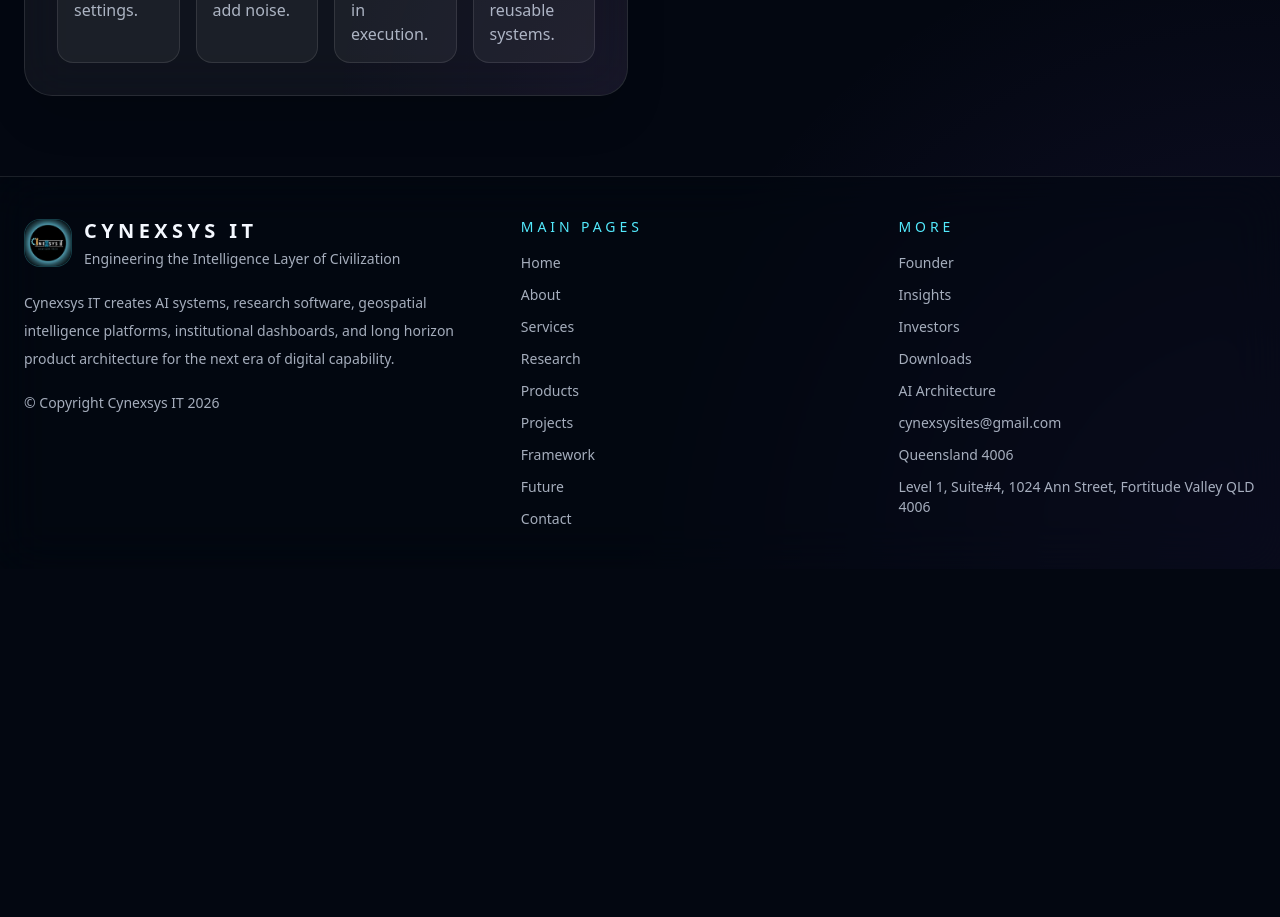
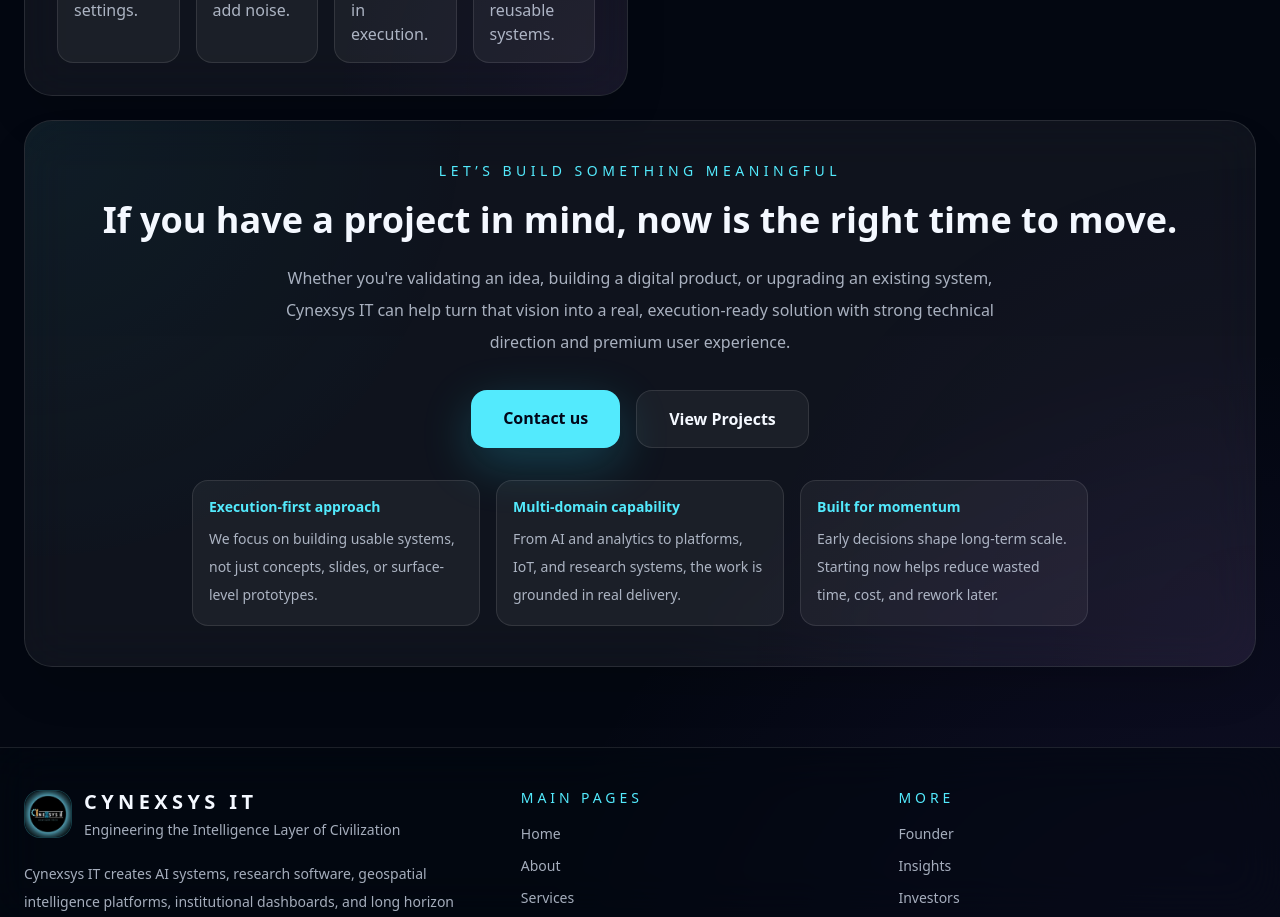
Before and after one commit to elprottoy-dev/cynexsys, a Next.js app: page /about in a window 1280 px wide. Shown: the part 1400-2317 px from the top of the page. Before the commit the page ends 1969 px from the top, so only its background shows below. Built offline with nearby package versions, Linux system fonts and the light colour scheme.

Commit message:
Update page.tsx

```diff
--- a/app/about/page.tsx
+++ b/app/about/page.tsx
@@ -1,11 +1,13 @@
 import type { Metadata } from "next";
+import Link from "next/link";
 import { PageShell } from "@/components/page-shell";
 import { Reveal } from "@/components/animated";
 import { GlassCard } from "@/components/ui";
 
 export const metadata: Metadata = {
   title: "About",
-  description: "Learn who Cynexsys IT is, what drives the company, and why the founder vision is built around intelligence systems.",
+  description:
+    "Learn who Cynexsys IT is, what drives the company, and why the founder vision is built around intelligence systems.",
 };
 
 export default function AboutPage() {
@@ -18,25 +20,43 @@
       <div className="grid gap-6 lg:grid-cols-2">
         <Reveal>
           <GlassCard className="p-8">
-            <div className="text-sm uppercase tracking-[0.32em] text-cyan-300">Company identity</div>
-            <h2 className="mt-4 text-3xl font-black">A Core technology company with a long horizon point of view.</h2>
+            <div className="text-sm uppercase tracking-[0.32em] text-cyan-300">
+              Company identity
+            </div>
+            <h2 className="mt-4 text-3xl font-black">
+              A Core technology company with a long horizon point of view.
+            </h2>
             <p className="mt-5 leading-8 text-[color:var(--muted)]">
-              Cynexsys IT combines AI, research workflows, geospatial intelligence, cloud architecture, automation, and product thinking into one brand that can serve institutions today while preparing for platform scale tomorrow.
+              Cynexsys IT combines AI, research workflows, geospatial intelligence,
+              cloud architecture, automation, and product thinking into one brand
+              that can serve institutions today while preparing for platform scale
+              tomorrow.
             </p>
           </GlassCard>
         </Reveal>
+
         <Reveal delay={0.08}>
           <GlassCard className="p-8">
-            <div className="text-sm uppercase tracking-[0.32em] text-cyan-300">Why now</div>
-            <h2 className="mt-4 text-3xl font-black">The market is moving from tools to intelligence layers.</h2>
+            <div className="text-sm uppercase tracking-[0.32em] text-cyan-300">
+              Why now
+            </div>
+            <h2 className="mt-4 text-3xl font-black">
+              The market is moving from tools to intelligence layers.
+            </h2>
             <p className="mt-5 leading-8 text-[color:var(--muted)]">
-              The next wave of software will connect visibility, memory, reasoning, and action. Cynexsys IT is designed to participate in that shift early by creating client systems that evolve into reusable modules, then into platforms, then into infrastructure products.
+              The next wave of software will connect visibility, memory, reasoning,
+              and action. Cynexsys IT is designed to participate in that shift early
+              by creating client systems that evolve into reusable modules, then into
+              platforms, then into infrastructure products.
             </p>
           </GlassCard>
         </Reveal>
+
         <Reveal>
           <GlassCard className="p-8 lg:col-span-2">
-            <div className="text-sm uppercase tracking-[0.32em] text-cyan-300">Core Principles of the company</div>
+            <div className="text-sm uppercase tracking-[0.32em] text-cyan-300">
+              Core Principles of the company
+            </div>
             <div className="mt-5 grid gap-4 md:grid-cols-2 xl:grid-cols-4">
               {[
                 "Intelligence is infrastructure.",
@@ -48,12 +68,75 @@
                 "Ambition is strongest when grounded in execution.",
                 "Long term value comes from reusable systems.",
               ].map((item) => (
-                <div key={item} className="rounded-2xl border border-[color:var(--line)] bg-[color:var(--panel)] p-4 text-[color:var(--muted)]">{item}</div>
+                <div
+                  key={item}
+                  className="rounded-2xl border border-[color:var(--line)] bg-[color:var(--panel)] p-4 text-[color:var(--muted)]"
+                >
+                  {item}
+                </div>
               ))}
             </div>
           </GlassCard>
         </Reveal>
       </div>
+
+      <Reveal>
+        <GlassCard className="mt-6 p-10 text-center">
+          <div className="text-sm uppercase tracking-[0.32em] text-cyan-300">
+            Let’s build something meaningful
+          </div>
+
+          <h2 className="mt-4 text-3xl font-black leading-tight md:text-4xl">
+            If you have a project in mind, now is the right time to move.
+          </h2>
+
+          <p className="mx-auto mt-5 max-w-3xl leading-8 text-[color:var(--muted)]">
+            Whether you're validating an idea, building a digital product, or upgrading
+            an existing system, Cynexsys IT can help turn that vision into a real,
+            execution-ready solution with strong technical direction and premium user
+            experience.
+          </p>
+
+          <div className="mt-8 flex flex-wrap justify-center gap-4">
+            <Link
+              href="/contact"
+              className="rounded-2xl bg-cyan-300 px-8 py-4 font-semibold text-slate-950 shadow-[0_16px_50px_rgba(34,211,238,0.24)] transition hover:-translate-y-[2px]"
+            >
+              Contact us
+            </Link>
+
+            <Link
+              href="/projects"
+              className="rounded-2xl border border-[color:var(--line)] bg-[color:var(--panel)] px-8 py-4 font-semibold text-[color:var(--text)] transition hover:bg-white/[0.08] hover:-translate-y-[2px]"
+            >
+              View Projects
+            </Link>
+          </div>
+
+          <div className="mx-auto mt-8 grid max-w-4xl gap-4 text-left md:grid-cols-3">
+            <div className="rounded-2xl border border-[color:var(--line)] bg-[color:var(--panel)] p-4">
+              <div className="text-sm font-semibold text-cyan-300">Execution-first approach</div>
+              <p className="mt-2 text-sm leading-7 text-[color:var(--muted)]">
+                We focus on building usable systems, not just concepts, slides, or surface-level prototypes.
+              </p>
+            </div>
+
+            <div className="rounded-2xl border border-[color:var(--line)] bg-[color:var(--panel)] p-4">
+              <div className="text-sm font-semibold text-cyan-300">Multi-domain capability</div>
+              <p className="mt-2 text-sm leading-7 text-[color:var(--muted)]">
+                From AI and analytics to platforms, IoT, and research systems, the work is grounded in real delivery.
+              </p>
+            </div>
+
+            <div className="rounded-2xl border border-[color:var(--line)] bg-[color:var(--panel)] p-4">
+              <div className="text-sm font-semibold text-cyan-300">Built for momentum</div>
+              <p className="mt-2 text-sm leading-7 text-[color:var(--muted)]">
+                Early decisions shape long-term scale. Starting now helps reduce wasted time, cost, and rework later.
+              </p>
+            </div>
+          </div>
+        </GlassCard>
+      </Reveal>
     </PageShell>
   );
 }
```
